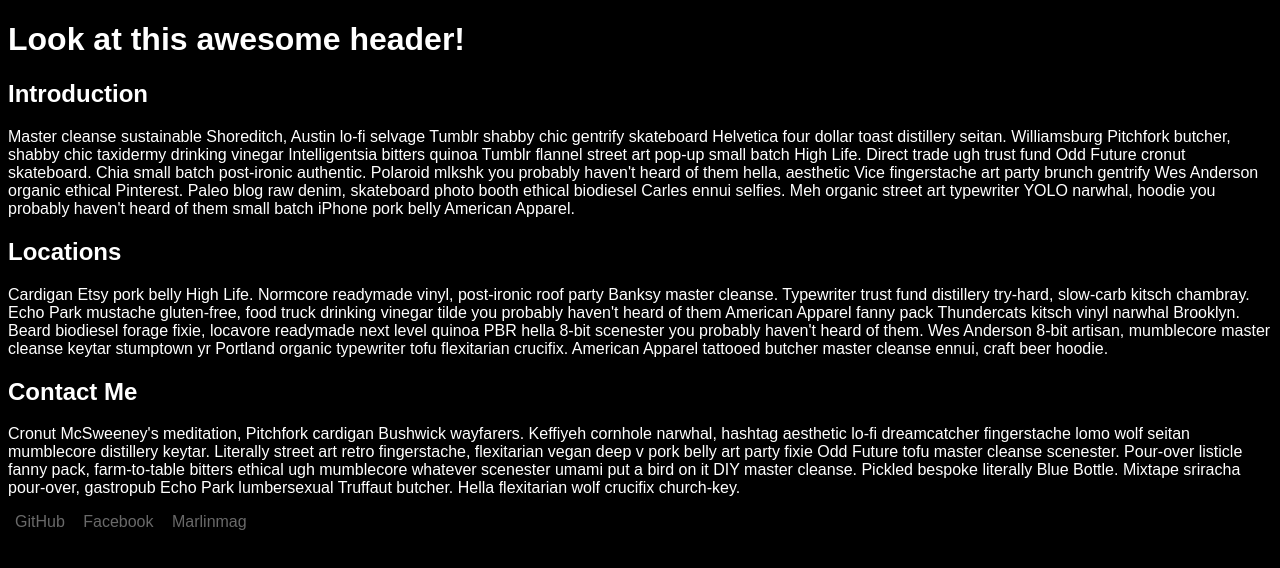
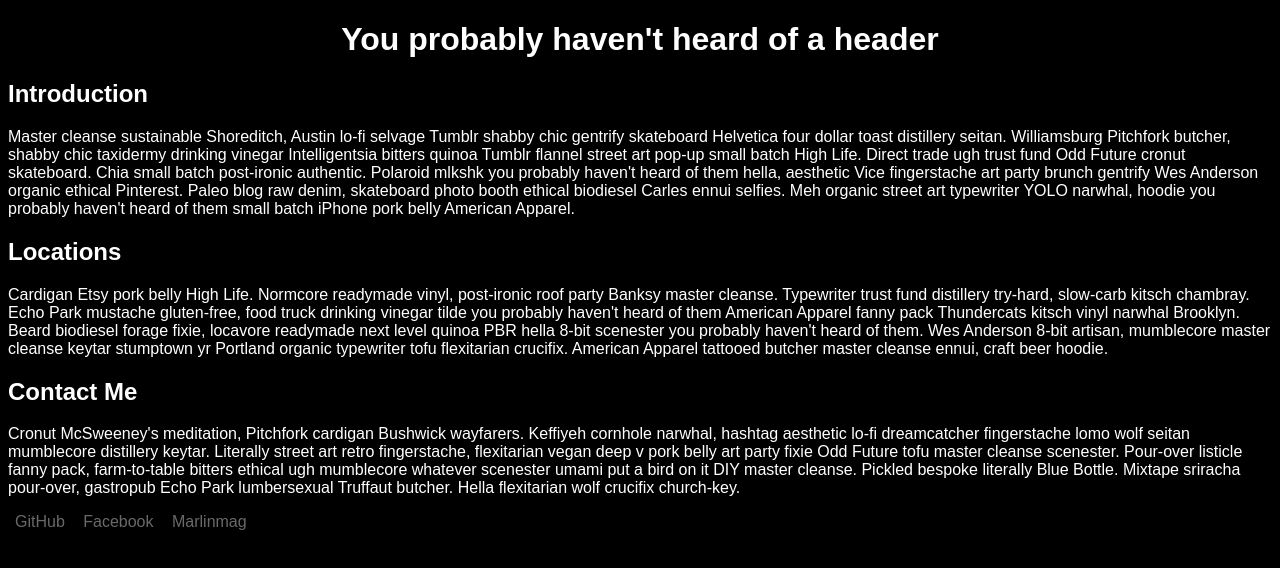
Before and after one commit to erichemory/about_me, a plain HTML site: page index.html in a window 1280 px wide. Drawn offline with Linux system fonts and the light colour scheme.

Commit message:
changed header

```diff
--- a/index.html
+++ b/index.html
@@ -6,7 +6,7 @@
 </head>
 <body>
 
-  <header class="masthead"><h1>Look at this awesome header!</h1></header>
+  <header class="masthead"><h1>You probably haven't heard of a header</h1></header>
 
   <section class="introduction-section">
     <h2>Introduction</h2>
--- a/stylesheet.css
+++ b/stylesheet.css
@@ -2,6 +2,10 @@ body {
   background: black;
   color:white;
   font-family: arial;
+}
+
+.masthead {
+  text-align: center;
 }
 
 .btn {
```
